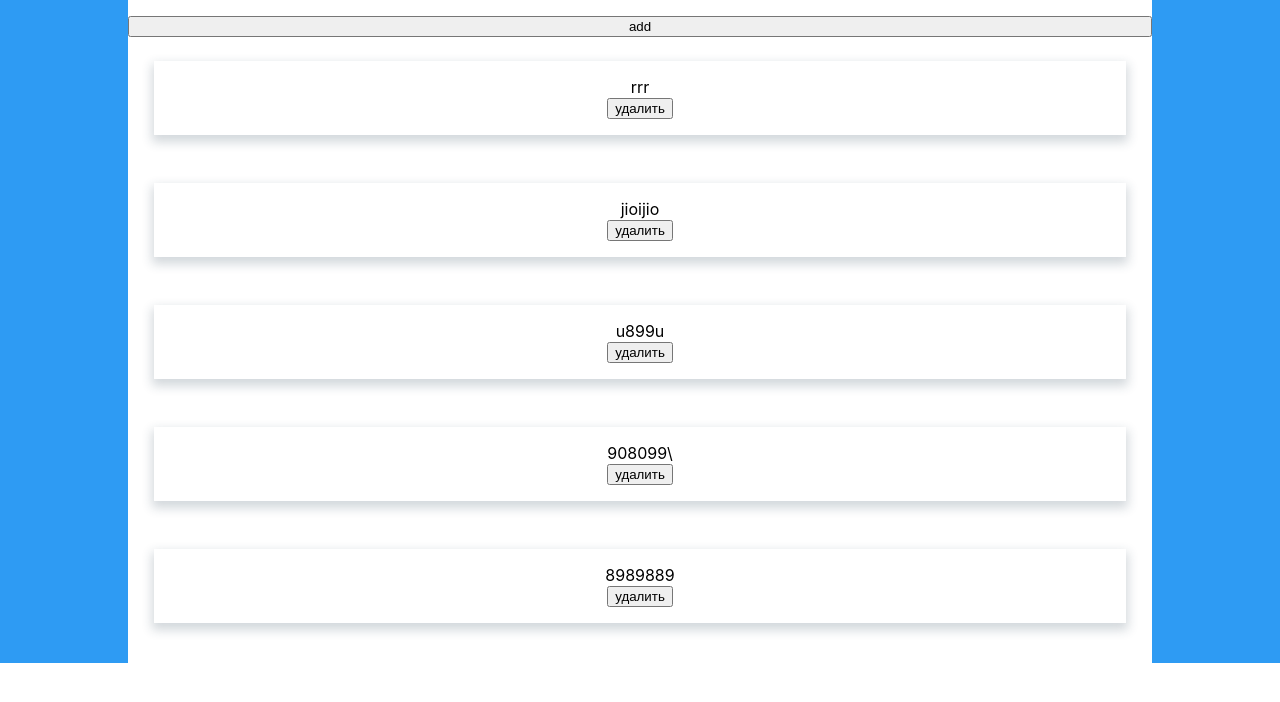
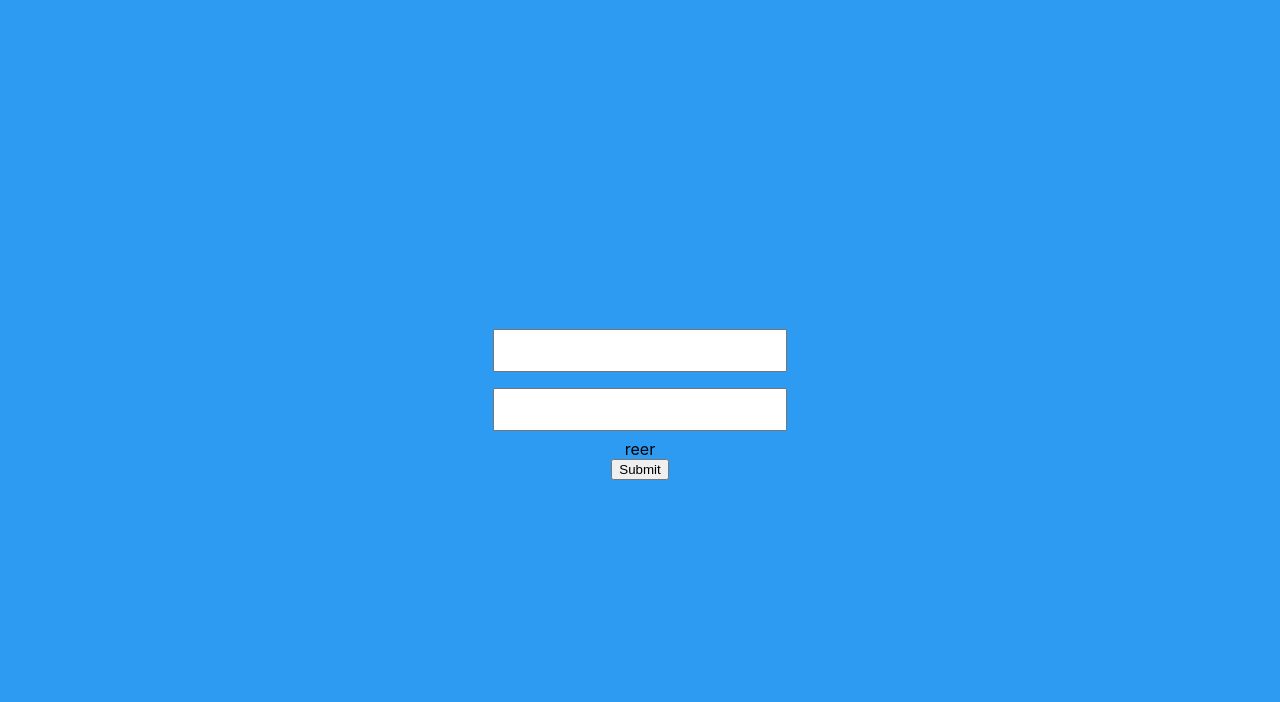
Before and after one commit to hjphopchop/PersonalArea, a React (Create React App) app: page /login in a window 1280 px wide. Before the commit this address led to /. Shown: the top 702 px of the page. Built offline with nearby package versions, Linux system fonts and the light colour scheme; data requests are answered from the project's data file.

Commit message:
auth with json-server && RTK

```diff
--- a/db.json
+++ /dev/null
@@ -1,29 +0,0 @@
-{
-  "users": [
-    {
-      "firstName": "rrr",
-      "body": "rrr",
-      "id": 3
-    },
-    {
-      "firstName": "jioijio",
-      "body": "jioijio",
-      "id": 4
-    },
-    {
-      "firstName": "u899u",
-      "body": "u899u",
-      "id": 5
-    },
-    {
-      "firstName": "908099\\",
-      "body": "908099\\",
-      "id": 6
-    },
-    {
-      "firstName": "8989889",
-      "body": "8989889",
-      "id": 7
-    }
-  ]
-}
--- a/src/components/AppRouter.tsx
+++ b/src/components/AppRouter.tsx
@@ -1,13 +1,13 @@
 import React, { FC } from "react";
 import { Navigate, Route, Routes } from "react-router-dom";
+import { useTypedSelector } from "../hooks/store";
 import { privateRoutes, publicRoutes } from "../routes";
 
 const AppRouter: FC = () => {
-  const user = true
+  const isAuth: boolean = useTypedSelector((state) => state.auth.isAuth);
   return (
-
     <Routes>
-      {user && (
+      {isAuth &&
         privateRoutes.map((route) => (
           <>
             <Route
@@ -17,10 +17,8 @@ const AppRouter: FC = () => {
             />
             <Route path="*" element={<Navigate to={route.path} replace />} />
           </>
-      ))
-      )
-         }
-      {!user && (
+        ))}
+      {!isAuth &&
         publicRoutes.map((route) => (
           <>
             <Route
@@ -30,13 +28,8 @@ const AppRouter: FC = () => {
             />
             <Route path="*" element={<Navigate to={route.path} replace />} />
           </>
-      ))
-      )}
-
+        ))}
     </Routes>
-
-
-
   );
 };
 
--- a/src/pages/loginForm/LoginForm.tsx
+++ b/src/pages/loginForm/LoginForm.tsx
@@ -1,8 +1,10 @@
-import React, { FC } from "react";
+// @ts-nocheck
+import React, { FC, useEffect } from "react";
 import cl from "./LoginForm.module.css";
 import { useForm, SubmitHandler } from "react-hook-form";
-
-
+import { authApi } from "../../services/Auth";
+import { useAppDispatch, useTypedSelector } from "../../hooks/store";
+import { ChangeAuth } from "../../store/reducers/auth";
 
 type Inputs = {
   login: string;
@@ -10,30 +12,32 @@ type Inputs = {
 };
 
 const LoginForm: FC = () => {
+  const [loginUser, { data }] = authApi.useLoginUserMutation();
+  const dispatch = useAppDispatch();
 
-
-
-  const handleLogin = (email: any, password: any): any => {
-
-
-  };
-
+  useEffect(() => {
+    if (data && data.access_token) {
+      localStorage.setItem(
+        "login",
+        JSON.stringify({
+          userLogin: true,
+          token: data.access_token,
+        })
+      );
+      dispatch(ChangeAuth());
+    }
+  }, [data]);
 
   const {
     register,
     handleSubmit,
     formState: { errors },
   } = useForm<Inputs>();
-  const onSubmit: SubmitHandler<Inputs> = (data) =>
-    handleLogin(data.login, data.password);
-
-
-
-
+  const onSubmit: SubmitHandler<Inputs> = async (data) => await loginUser(data);
 
   return (
     <form onSubmit={handleSubmit(onSubmit)} className={cl.form}>
-      <input className={cl.input} {...register("login", { required: true })} />
+      <input className={cl.input} {...register("email", { required: true })} />
 
       <input
         type="password"
--- a/src/pages/usersList/UsersList.tsx
+++ b/src/pages/usersList/UsersList.tsx
@@ -1,32 +1,39 @@
-import React, { FC } from 'react'
-import cl from './UsersList.module.css'
-import { userApi } from '../../services/UserService';
-import UserItem from '../../components/userItem/UserItem';
-import { User } from '../../types/User';
-
+import React, { FC } from "react";
+import cl from "./UsersList.module.css";
+import { userApi } from "../../services/UserService";
+import UserItem from "../../components/userItem/UserItem";
+import { User } from "../../types/User";
+import { useAppDispatch } from "../../hooks/store";
+import { ChangeAuth } from "../../store/reducers/auth";
 
 const UsersList: FC = () => {
-  const {data:users, error, isLoading} = userApi.useFetchAllUsersQuery("")
-  const [deleteUser, {}] = userApi.useDeleteUserMutation()
-  const[createUser, {}] = userApi.useCreateUserMutation();
+  const { data: users, error, isLoading } = userApi.useFetchAllUsersQuery("");
+  const [deleteUser, {}] = userApi.useDeleteUserMutation();
+  const [createUser, {}] = userApi.useCreateUserMutation();
+  const dispatch = useAppDispatch();
   const handlecreate = async () => {
-    const firstName = prompt()
-    await createUser({firstName, body:firstName} as User)
-  }
-
-const handleRemove = (user:User) => {
-  deleteUser(user);
-}
+    const firstName = prompt();
+    await createUser({ firstName, body: firstName } as User);
+  };
+  const exit = () => {
+    dispatch(ChangeAuth());
+  };
+  const handleRemove = (user: User) => {
+    deleteUser(user);
+  };
 
   return (
     <div className={cl.list}>
+      <button onClick={exit}>exit</button>
       <button onClick={handlecreate}>add</button>
       {isLoading && <h1>Загрузка</h1>}
       {error && <h1>Ошибка</h1>}
-     {users && users.map((user:User) =>
-     <UserItem key={user.id} user={user} remove = {handleRemove} />)}
+      {users &&
+        users.map((user: User) => (
+          <UserItem key={user.id} user={user} remove={handleRemove} />
+        ))}
     </div>
-  )
-}
+  );
+};
 
-export default UsersList
+export default UsersList;
--- /dev/null
+++ b/src/services/Auth.ts
@@ -0,0 +1,22 @@
+import { createApi, fetchBaseQuery } from "@reduxjs/toolkit/query/react";
+
+export interface Us {
+  login: string;
+  password: string;
+}
+
+export const authApi = createApi({
+  reducerPath: "authApi",
+  baseQuery: fetchBaseQuery({
+    baseUrl: "http://localhost:5000",
+  }),
+  endpoints: (builder) => ({
+    loginUser: builder.mutation<Us, Partial<Us>>({
+      query: (body) => ({
+        url: `/api/auth/login`,
+        method: "POST",
+        body,
+      }),
+    }),
+  }),
+});
--- a/src/services/UserService.ts
+++ b/src/services/UserService.ts
@@ -4,32 +4,30 @@ import { User } from "../types/User";
 export const userApi = createApi({
   reducerPath: "userApi",
   baseQuery: fetchBaseQuery({
-    baseUrl: "http://localhost:3001",
+    baseUrl: "http://localhost:3005",
   }),
-  tagTypes: ['Post'],
+  tagTypes: ["Post"],
   endpoints: (build) => ({
-    fetchAllUsers: build.query<User[],any>({
+    fetchAllUsers: build.query<User[], any>({
       query: () => ({
         url: "/users",
-
       }),
-      providesTags: result => ['Post']
+      providesTags: (result) => ["Post"],
     }),
-    createUser: build.mutation<User,User>({
-      query:(user) => ({
+    createUser: build.mutation<User, User>({
+      query: (user) => ({
         url: `/users`,
         method: "POST",
-        body: user
+        body: user,
       }),
-      invalidatesTags:['Post']
+      invalidatesTags: ["Post"],
     }),
     deleteUser: build.mutation<User, User>({
-      query:(user) => ({
+      query: (user) => ({
         url: `/users/${user.id}`,
-        method: 'DELETE',
+        method: "DELETE",
       }),
-      invalidatesTags: ['Post']
-
+      invalidatesTags: ["Post"],
     }),
   }),
 });
--- a/src/store/reducers/auth.ts
+++ b/src/store/reducers/auth.ts
@@ -1,29 +1,25 @@
-import { createSlice} from "@reduxjs/toolkit";
+// @ts-nocheck
+
+import { createSlice } from "@reduxjs/toolkit";
 import { RootState } from "../store";
 
 interface AuthState {
-  user:any;
+  isAuth: boolean;
 }
 const initialState: AuthState = {
-  user: null,
+  isAuth: false,
 };
-
-
 
 export const Auth = createSlice({
   name: "auth",
   initialState,
   reducers: {
-    login: (state,action) => {
-      state.user = action.payload;
-
+    ChangeAuth: (state) => {
+      state.isAuth = !state.isAuth;
     },
-    logout: (state) => {
-      state.user = null
-    }
   },
 });
 
-export const { login, logout } = Auth.actions;
-export const selectAuth = (state: RootState) => state.auth.user;
+export const { ChangeAuth } = Auth.actions;
+export const selectAuth = (state: RootState) => state.auth.isAuth;
 export default Auth.reducer;
--- a/src/store/store.ts
+++ b/src/store/store.ts
@@ -1,18 +1,19 @@
-import {configureStore} from "@reduxjs/toolkit"
+import { configureStore } from "@reduxjs/toolkit";
 import { setupListeners } from "@reduxjs/toolkit/dist/query";
+import { authApi } from "../services/Auth";
 import { userApi } from "../services/UserService";
-import auth from "./reducers/auth"
+import auth from "./reducers/auth";
 
- export const store = configureStore({
-    reducer: {
-        auth,
-        [userApi.reducerPath] : userApi.reducer,
-    },
-    middleware: (getDefaultMiddleware) =>
-        getDefaultMiddleware().concat(userApi.middleware),
+export const store = configureStore({
+  reducer: {
+    auth,
+    [authApi.reducerPath]: authApi.reducer,
+    [userApi.reducerPath]: userApi.reducer,
+  },
+  middleware: (getDefaultMiddleware) =>
+    getDefaultMiddleware().concat(authApi.middleware, userApi.middleware),
+});
 
-})
-
-setupListeners(store.dispatch)
+setupListeners(store.dispatch);
 export type RootState = ReturnType<typeof store.getState>;
 export type AppDispatch = typeof store.dispatch;
```
Also changed, not shown: src/App.tsx (+7 -10 lines), src/hooks/store.ts (+6 -6 lines), src/index.tsx (+11 -16 lines), src/routes/index.ts (+4 -4 lines). Lines whose indentation alone changed are shown as unchanged.
